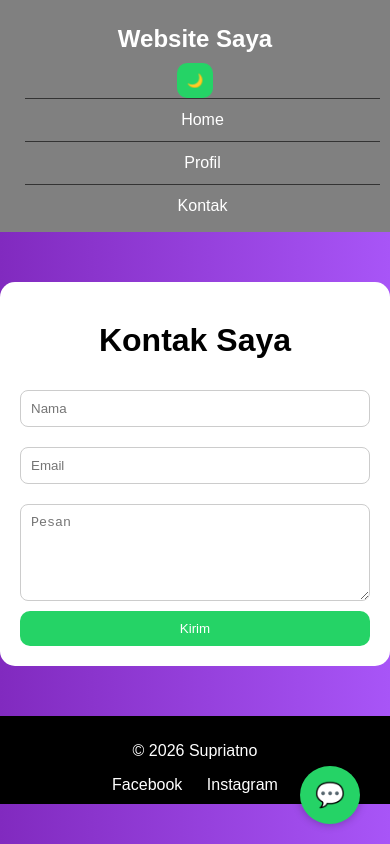
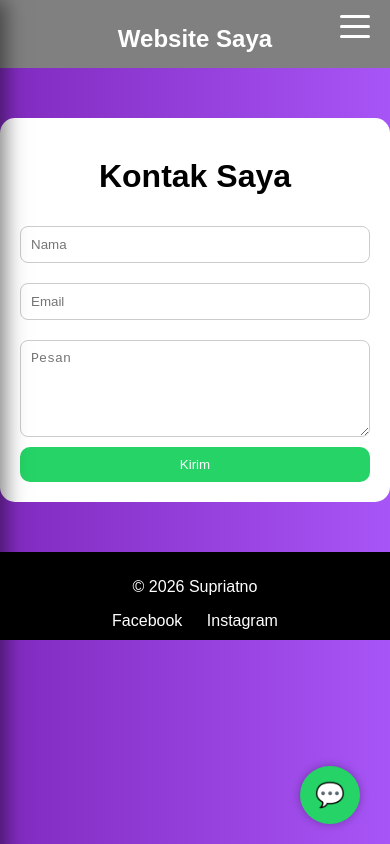
Before and after one commit to supriatno0402-cell/website-saya, a plain HTML site: page kontak.html in a window 390 px wide. Drawn offline with Linux system fonts and the light colour scheme.

Commit message:
Add files via upload

```diff
--- a/kontak.html
+++ b/kontak.html
@@ -5,7 +5,7 @@
 <meta name="viewport" content="width=device-width, initial-scale=1.0">
 <title>Kontak</title>
 
-<link rel="stylesheet" href="style.css">
+<link rel="stylesheet" href="style.css?v=2">
 
 </head>
 
@@ -14,15 +14,21 @@
 <!-- NAVBAR -->
 <div class="navbar">
   <h2>Website Saya</h2>
-  <div class="menu">
-
-  <button onclick="toggleDark()" id="darkIcon">🌙</button>
+  <div class="menu" id="menu">
+<button onclick="toggleDark()" id="darkIcon">🌙</button>
     <a href="index.html">Home</a>
     <a href="profil.html">Profil</a>
     <a href="kontak.html">Kontak</a>
   </div>
+  <div id="overlay" onclick="toggleMenu()"></div>
+<div class="hamburger" onclick="toggleMenu()" id="hamburger">
+  <span></span>
+  <span></span>
+  <span></span>
+
+
 </div>
-
+</div>
 <!-- FORM -->
 <div class="contact-container">
   <h1>Kontak Saya</h1>
@@ -105,5 +111,13 @@ if (localStorage.getItem("mode") === "dark") {
   document.getElementById("darkIcon").innerHTML = "☀️";
 }
 </script>
+
+<script>
+function toggleMenu() {
+  document.getElementById("menu").classList.toggle("show");
+  document.getElementById("hamburger").classList.toggle("active");
+  document.getElementById("overlay").classList.toggle("show");
+}
+</script>
 </body>
 </html>
--- a/style.css
+++ b/style.css
@@ -411,3 +411,147 @@ footer {
     background: #222;
   }
 }
+
+/* ========================= */
+/* HAMBURGER */
+/* ========================= */
+.hamburger {
+  display: none;
+  width: 30px;
+  height: 25px;
+  position: relative;
+  cursor: pointer;
+  z-index: 1001;
+}
+
+/* GARIS 3 */
+.hamburger span {
+  position: absolute;
+  width: 100%;
+  height: 3px;
+  background: white;
+  left: 0;
+  border-radius: 5px;
+  transition: all 0.4s ease;
+}
+
+/* POSISI GARIS */
+.hamburger span:nth-child(1) {
+  top: 0;
+}
+
+.hamburger span:nth-child(2) {
+  top: 10px;
+}
+
+.hamburger span:nth-child(3) {
+  top: 20px;
+}
+
+/* ========================= */
+/* ANIMASI JADI X */
+/* ========================= */
+.hamburger.active span:nth-child(1) {
+  transform: rotate(45deg);
+  top: 10px;
+}
+
+.hamburger.active span:nth-child(2) {
+  opacity: 0;
+}
+
+.hamburger.active span:nth-child(3) {
+  transform: rotate(-45deg);
+  top: 10px;
+}
+
+/* ========================= */
+/* DESKTOP */
+/* ========================= */
+.menu {
+  display: flex;
+}
+
+/* ========================= */
+/* MOBILE */
+/* ========================= */
+@media (max-width: 600px) {
+
+  .hamburger {
+    display: block;
+    position: absolute;
+    right: 20px;
+    top: 15px;
+  }
+
+  .menu {
+    display: none;
+    flex-direction: column;
+    width: 100%;
+    background: rgba(0,0,0,0.8);
+  }
+
+  .menu a {
+    padding: 12px;
+    border-top: 1px solid rgba(255,255,255,0.2);
+  }
+
+  .menu.show {
+    display: flex;
+  }
+}
+
+/* MOBILE SLIDE MENU */
+@media (max-width: 600px) {
+
+  .menu {
+    position: fixed;
+    top: 0;
+    left: -250px; /* sembunyi di kiri */
+    width: 250px;
+    height: 100%;
+
+    display: flex;
+    flex-direction: column;
+    padding-top: 60px;
+
+    background: rgba(0,0,0,0.9);
+    backdrop-filter: blur(10px);
+
+    transition: 0.4s;
+    z-index: 1000;
+  }
+
+  .menu a {
+    padding: 15px;
+    border-bottom: 1px solid rgba(255,255,255,0.2);
+  }
+
+  /* SAAT AKTIF */
+  .menu.show {
+    left: 0;
+  }
+
+  /* HAMBURGER */
+  .hamburger {
+    display: block;
+  }
+}
+#overlay {
+  position: fixed;
+  top: 0;
+  left: 0;
+  width: 100%;
+  height: 100%;
+
+  background: rgba(0,0,0,0.5);
+  display: none;
+  z-index: 999;
+}
+
+#overlay.show {
+  display: block;
+}
+.menu {
+  box-shadow: 5px 0 20px rgba(0,0,0,0.5);
+}
```
Also changed, not shown: index.html (+25 -23 lines), profil.html (+26 -3 lines), thanks.html (+1 -1 lines).
